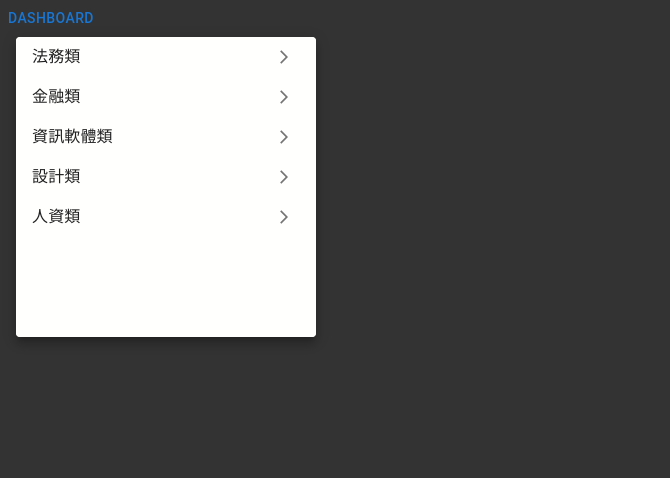
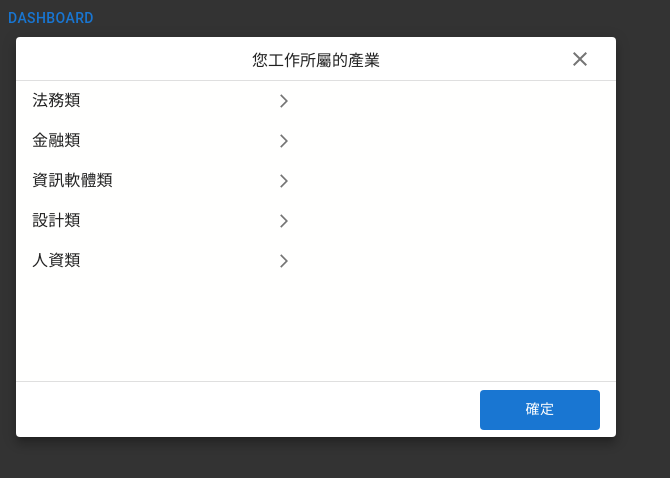
Before and after one commit to tzynwang/mui-slide-menu, a React (Create React App) app: page / in a window 1280 px wide. Both pictures are taken after a click on the button "DASHBOARD". Shown: the top 478 px of the page, without its empty margins (0-670 px from the left). Built offline with nearby package versions, Linux system fonts and the light colour scheme.

Commit message:
[feat] Implement RWD

```diff
--- a/src/Component/SlideMenu/index.tsx
+++ b/src/Component/SlideMenu/index.tsx
@@ -1,5 +1,8 @@
 import React, { memo, useState, useMemo, useRef } from "react";
 import { find, uniqBy } from "lodash";
+import { Theme } from "@mui/material";
+import useMediaQuery from "@mui/material/useMediaQuery";
+import Box from "@mui/material/Box";
 import Button from "@mui/material/Button";
 import Checkbox from "@mui/material/Checkbox";
 import IconButton from "@mui/material/IconButton";
@@ -9,6 +12,7 @@ import Paper from "@mui/material/Paper";
 import Slide from "@mui/material/Slide";
 import ArrowBackIosNewIcon from "@mui/icons-material/ArrowBackIosNew";
 import ArrowForwardIosIcon from "@mui/icons-material/ArrowForwardIos";
+import CloseIcon from "@mui/icons-material/Close";
 import type { SlideMenuProps, Child } from "./types";
 
 function SlideMenu(props: SlideMenuProps): React.ReactElement {
@@ -22,6 +26,9 @@ function SlideMenu(props: SlideMenuProps): React.ReactElement {
     [parent, childArr]
   );
   const containerRef = useRef<null | HTMLDivElement>(null);
+  const underBreakPointsSm = useMediaQuery<Theme>((theme) =>
+    theme.breakpoints.down("sm")
+  );
 
   // Functions
   const handleOpen = (event: React.MouseEvent<HTMLButtonElement>) => {
@@ -32,6 +39,7 @@ function SlideMenu(props: SlideMenuProps): React.ReactElement {
   };
   const handleSliceToChild = (parent: number) => () => {
     setParent(parent);
+    setCheckedChild([]);
   };
   const handleSlideToParent = () => {
     setParent(null);
@@ -83,17 +91,46 @@ function SlideMenu(props: SlideMenuProps): React.ReactElement {
         MenuListProps={{
           "aria-labelledby": "basic-button",
         }}
+        classes={{ list: "ListMenuNoPadding" }}
+      >
+        <Box
+          sx={{
+            position: "relative",
+            height: underBreakPointsSm ? "40px" : "44px",
+            display: "flex",
+            justifyContent: "center",
+            alignItems: "center",
+            borderBottom: "1px solid #DFDFDF",
+          }}
+        >
+          您工作所屬的產業
+          <IconButton
+            classes={{ root: "MenuTitleClose" }}
+            onClick={handleClose}
+          >
+            <CloseIcon />
+          </IconButton>
+        </Box>
+        <Paper
           ref={containerRef}
-        classes={{ paper: "PaperMenu" }}
+          classes={{
+            root: underBreakPointsSm ? "PaperMenu" : "TwoColPaperMenu",
+          }}
         >
-        <Slide direction="right" in={!parent} container={containerRef.current}>
+          <Slide
+            direction="right"
+            in={underBreakPointsSm ? !parent : true}
+            container={containerRef.current}
+          >
             <Paper classes={{ root: "PaperParent" }}>
               {parentArr.map((p) => (
-              <MenuItem key={p.id} classes={{ root: "Height40" }}>
+                <MenuItem key={p.id} classes={{ root: "Height40" }} onClick={handleSliceToChild(p.id)}>
                   {p.label}
                   <IconButton
                     classes={{ root: "ButtonBaseParent" }}
                     onClick={handleSliceToChild(p.id)}
+                    disableFocusRipple
+                    disableRipple
                   >
                     <ArrowForwardIosIcon classes={{ root: "SvgIconParent" }} />
                   </IconButton>
@@ -101,12 +138,24 @@ function SlideMenu(props: SlideMenuProps): React.ReactElement {
               ))}
             </Paper>
           </Slide>
-        <Slide direction="right" in={!!parent} container={containerRef.current}>
-          <Paper classes={{ root: "PaperChild" }}>
+          <Slide
+            direction="right"
+            in={underBreakPointsSm ? !!parent : true}
+            container={containerRef.current}
+          >
+            <Paper
+              classes={{
+                root: underBreakPointsSm ? "PaperChild" : "TwoColPaperChild",
+              }}
+            >
+              {parent && (
                 <MenuItem classes={{ root: "Height40" }}>
                   <IconButton
                     classes={{ root: "MenuIconButton" }}
                     onClick={handleSlideToParent}
+                    sx={{ display: underBreakPointsSm ? "block" : "none" }}
+                    disableFocusRipple
+                    disableRipple
                   >
                     <ArrowBackIosNewIcon classes={{ root: "SvgIconChild" }} />
                   </IconButton>
@@ -117,26 +166,62 @@ function SlideMenu(props: SlideMenuProps): React.ReactElement {
                       childArr.filter((c) => c.parent === parent).length
                     }
                     indeterminate={
-                  !!checkedChild.filter((c) => c.parent === parent).length &&
+                      !!checkedChild.filter((c) => c.parent === parent)
+                        .length &&
                       checkedChild.filter((c) => c.parent === parent).length !==
                         childArr.filter((c) => c.parent === parent).length
                     }
                     classes={{ root: "CheckboxChild" }}
+                    disableRipple
                   />
                   {parentArr.find((p) => p.id === parent)?.label}
                 </MenuItem>
-            {dynamicChildList.map((c) => (
-              <MenuItem key={c.id} classes={{ root: "Height40 MenuItemChild" }}>
+              )}
+              {parent &&
+                dynamicChildList.map((c) => (
+                  <MenuItem
+                    key={c.id}
+                    classes={{
+                      root: `Height40 ${
+                        underBreakPointsSm
+                          ? "MenuItemChild"
+                          : "TwoColMenuItemChild"
+                      }`,
+                    }}
+                  >
                     <Checkbox
                       onChange={handleChildCheck(c)}
-                  checked={!!find(checkedChild, (child) => child.id === c.id)}
+                      checked={
+                        !!find(checkedChild, (child) => child.id === c.id)
+                      }
                       classes={{ root: "CheckboxChild" }}
+                      disableRipple
                     />
                     {c.label}
                   </MenuItem>
                 ))}
             </Paper>
           </Slide>
+        </Paper>
+        <Box
+          sx={{
+            height: "56px",
+            display: "flex",
+            justifyContent: underBreakPointsSm ? "center" : "flex-end",
+            alignItems: "center",
+            paddingRight: underBreakPointsSm ? "0px" : "16px",
+            borderTop: "1px solid #dfdfdf",
+          }}
+        >
+          <Button
+            onClick={handleClose}
+            sx={{ height: "40px", width: "120px" }}
+            variant="contained"
+            disableElevation
+          >
+            確定
+          </Button>
+        </Box>
       </Menu>
     </React.Fragment>
   );
--- a/src/index.css
+++ b/src/index.css
@@ -1,3 +1,5 @@
+@import url("https://fonts.googleapis.com/css2?family=Noto+Sans+TC&display=swap");
+
 * {
   margin: 0;
   padding: 0;
@@ -8,4 +10,5 @@ html,
 body {
   background-color: #333;
   color: #fff;
+  font-family: "Noto Sans TC", sans-serif;
 }
--- a/src/theme.ts
+++ b/src/theme.ts
@@ -5,12 +5,21 @@ const theme = createTheme({
     MuiPaper: {
       styleOverrides: {
         root: {
+          "&.TwoColPaperMenu": {
+            width: "600px",
+            height: "300px",
+            position: "relative",
+            overflowY: "hidden",
+            backgroundColor: "#fffffe",
+            boxShadow: "unset",
+          },
           "&.PaperMenu": {
             width: "300px",
             height: "300px",
             position: "relative",
             overflowY: "hidden",
             backgroundColor: "#fffffe",
+            boxShadow: "unset",
           },
           "&.PaperParent, &.PaperChild": {
             width: "300px",
@@ -26,6 +35,25 @@ const theme = createTheme({
           },
           "&.PaperChild": {
             backgroundColor: "#fffffe",
+          },
+          "&.TwoColPaperChild": {
+            width: "300px",
+            height: "300px",
+            position: "absolute",
+            top: 0,
+            left: 300,
+            overflowY: "auto",
+            boxShadow: "unset",
+            backgroundColor: "#fffffe",
+          },
+        },
+      },
+    },
+    MuiList: {
+      styleOverrides: {
+        root: {
+          "&.ListMenuNoPadding": {
+            padding: "0px",
           },
         },
       },
@@ -46,6 +74,12 @@ const theme = createTheme({
     MuiIconButton: {
       styleOverrides: {
         root: {
+          "&.MenuTitleClose": {
+            position: 'absolute',
+            top: '50%',
+            right: '16px',
+            transform: 'translateY(-50%)'
+          },
           "&.ButtonBaseParent": {
             marginLeft: "auto",
           },
@@ -58,6 +92,9 @@ const theme = createTheme({
           "&.Height40": {
             height: "40px",
           },
+          "&.TwoColMenuItemChild": {
+            padding: "6px 16px 6px 48px",
+          },
           "&.MenuItemChild": {
             padding: "6px 16px 6px 80px",
           },
```
Lines whose indentation alone changed are shown as unchanged.
